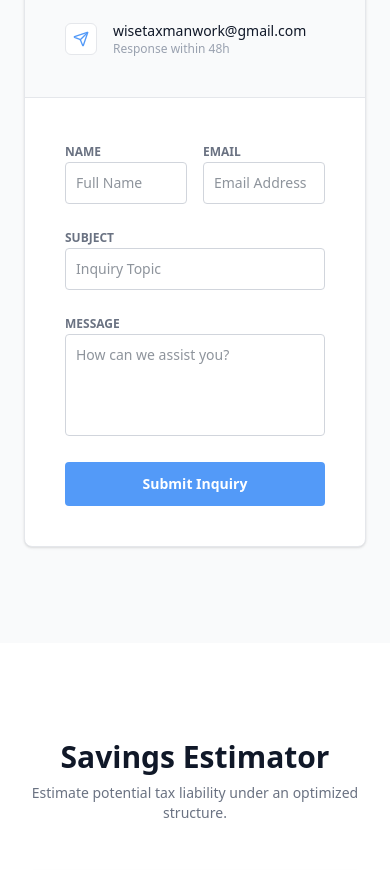
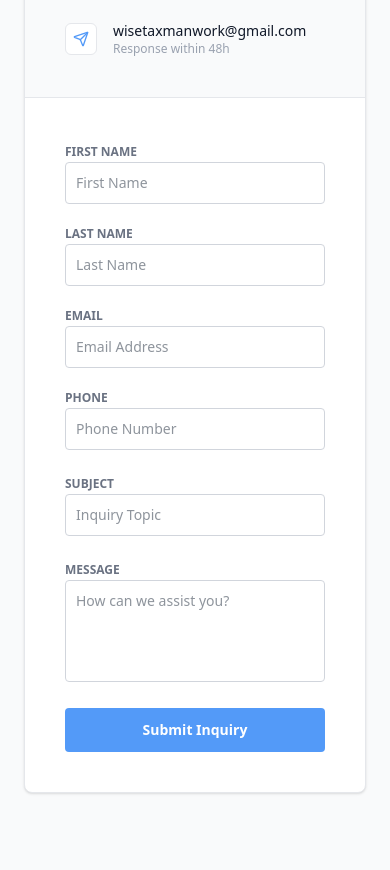
Before and after one commit to mangosain/tax-website, a Next.js app: page / in a window 390 px wide. Shown: the part 4000-4870 px from the top of the page. Built offline with nearby package versions, Linux system fonts and the light colour scheme; no server answers.

Commit message:
added phone number field and functionality

```diff
--- a/app/page.jsx
+++ b/app/page.jsx
@@ -79,7 +79,6 @@ const App = () => {
   const [user, setUser] = useState(null);
   const [scrolled, setScrolled] = useState(false);
 
-  // --- AUTH SETUP ---
   useEffect(() => {
     const initAuth = async () => {
       try {
@@ -196,19 +195,28 @@ const App = () => {
 
 
 const ContactSection = ({ user }) => {
-  const [form, setForm] = useState({ name: '', email: '', subject: '', query: '' });
+  const [form, setForm] = useState({
+    firstname: '',
+    lastname: '',
+    email: '',
+    phone: '',
+    subject: '',
+    query: ''
+  });
   const [status, setStatus] = useState('idle');
 
-  // Load EmailJS SDK
   useEffect(() => {
     const script = document.createElement('script');
     script.src = "https://cdn.jsdelivr.net/npm/@emailjs/browser@3/dist/email.min.js";
     script.async = true;
     document.body.appendChild(script);
-    return () => { if (document.body.contains(script)) document.body.removeChild(script); };
+    return () => {
+      if (document.body.contains(script)) document.body.removeChild(script);
+    };
   }, []);
 
-  const handleChange = (e) => setForm({ ...form, [e.target.name]: e.target.value });
+  const handleChange = (e) =>
+    setForm({ ...form, [e.target.name]: e.target.value });
 
   const sendEmail = async (e) => {
     e.preventDefault();
@@ -219,33 +227,79 @@ const ContactSection = ({ user }) => {
       try {
         const result = await signInAnonymously(auth);
         currentUser = result.user;
-        } catch (err) { console.error("JIT Auth failed:", err); }
+      } catch (err) {
+        console.error("JIT Auth failed:", err);
+      }
     }
 
     if (currentUser) {
       try {
         const now = new Date();
         const ticketNumber = now.getTime();
-            await addDoc(collection(db, 'artifacts', appId, 'public', 'data', 'inquiries'), {
-                name: form.name, email: form.email, subject: form.subject, query: form.query,
-                ticketNumber: ticketNumber, readableDate: now.toLocaleDateString(), readableTime: now.toLocaleTimeString(),
-                createdAt: serverTimestamp(), userId: currentUser.uid
-            });
-        } catch (error) { console.error("DB Error: ", error); }
+        await addDoc(
+          collection(db, 'artifacts', appId, 'public', 'data', 'inquiries'),
+          {
+            firstname: form.firstname,
+            lastname: form.lastname,
+            email: form.email,
+            phone: form.phone, // ✅ Added phone
+            subject: form.subject,
+            query: form.query,
+            ticketNumber: ticketNumber,
+            readableDate: now.toLocaleDateString(),
+            readableTime: now.toLocaleTimeString(),
+            createdAt: serverTimestamp(),
+            userId: currentUser.uid
+          }
+        );
+      } catch (error) {
+        console.error("DB Error: ", error);
+      }
     }
 
     const SERVICE_ID = process.env.NEXT_PUBLIC_EMAILJS_SERVICE_ID;
     const TEMPLATE_ID = process.env.NEXT_PUBLIC_EMAILJS_TEMPLATE_ID;
     const PUBLIC_KEY = process.env.NEXT_PUBLIC_EMAILJS_PUBLIC_KEY;
 
-    const templateParams = { email: form.email, name: form.name, title: form.subject, message: form.query, reply_to: form.email };
+    const templateParams = {
+      email: form.email,
+      firstname: form.firstname,
+      lastname: form.lastname,
+      phone: form.phone,
+      title: form.subject,
+      message: form.query,
+      reply_to: form.email
+    };
 
     if (window.emailjs) {
       window.emailjs.send(SERVICE_ID, TEMPLATE_ID, templateParams, PUBLIC_KEY)
-        .then(() => { setStatus('success'); setForm({ name: '', email: '', subject: '', query: '' }); })
-        .catch((err) => { alert(`Failed to send email. Error: ${err.text}`); setStatus('idle'); });
+        .then(() => {
+          setStatus('success');
+          setForm({
+            firstname: '',
+            lastname: '',
+            email: '',
+            phone: '',
+            subject: '',
+            query: ''
+          });
+        })
+        .catch((err) => {
+          alert(`Failed to send email. Error: ${err.text}`);
+          setStatus('idle');
+        });
     } else {
-        setTimeout(() => { setStatus('success'); setForm({ name: '', email: '', subject: '', query: '' }); }, 2000);
+      setTimeout(() => {
+        setStatus('success');
+        setForm({
+          firstname: '',
+          lastname: '',
+          email: '',
+          phone: '',
+          subject: '',
+          query: ''
+        });
+      }, 2000);
     }
   };
 
@@ -254,71 +308,122 @@ const ContactSection = ({ user }) => {
       <div className="max-w-6xl mx-auto px-6">
         <div className="bg-white rounded-lg shadow-sm border border-gray-200 overflow-hidden grid lg:grid-cols-2">
 
-            <div className="p-10 lg:p-12 bg-gray-50 border-b lg:border-b-0 lg:border-r border-gray-200">
-                <h2 className="text-2xl font-bold text-gray-900 mb-4">Contact Information</h2>
-                <p className="text-gray-500 text-sm mb-10 leading-relaxed">
-                    Ready to optimize your finances? Fill out the form or reach out directly via the details below.
-                </p>
-
-                <div className="space-y-6 text-sm">
-                    <div className="flex items-center gap-4">
-                        <div className="w-8 h-8 rounded-md bg-white border border-gray-200 flex items-center justify-center text-[rgb(83,154,248)]">
-                            <Phone size={16} />
-                        </div>
-                        <div>
-                            <div className="text-gray-900 font-medium">+91 79825 89704</div>
-                            <div className="text-xs text-gray-400">Mon-Fri, 10am - 6pm</div>
-                        </div>
-                    </div>
-                    <div className="flex items-center gap-4">
-                        <div className="w-8 h-8 rounded-md bg-white border border-gray-200 flex items-center justify-center text-[rgb(83,154,248)]">
-                            <Send size={16} />
-                        </div>
-                        <div>
-                            <div className="text-gray-900 font-medium">wisetaxmanwork@gmail.com</div>
-                            <div className="text-xs text-gray-400">Response within 48h</div>
-                        </div>
-                    </div>
-                </div>
-            </div>
+          <div className="p-10 lg:p-12 bg-gray-50 border-b lg:border-b-0 lg:border-r border-gray-200"> <h2 className="text-2xl font-bold text-gray-900 mb-4">Contact Information</h2> <p className="text-gray-500 text-sm mb-10 leading-relaxed"> Ready to optimize your finances? Fill out the form or reach out directly via the details below. </p> <div className="space-y-6 text-sm"> <div className="flex items-center gap-4"> <div className="w-8 h-8 rounded-md bg-white border border-gray-200 flex items-center justify-center text-[rgb(83,154,248)]"> <Phone size={16} /> </div> <div> <div className="text-gray-900 font-medium">+91 79825 89704</div> <div className="text-xs text-gray-400">Mon-Fri, 10am - 6pm</div> </div> </div> <div className="flex items-center gap-4"> <div className="w-8 h-8 rounded-md bg-white border border-gray-200 flex items-center justify-center text-[rgb(83,154,248)]"> <Send size={16} /> </div> <div> <div className="text-gray-900 font-medium">wisetaxmanwork@gmail.com</div> <div className="text-xs text-gray-400">Response within 48h</div> </div> </div> </div> </div>
 
           <div className="p-10 lg:p-12">
             {status === 'success' ? (
-                    <div className="h-full flex flex-col items-center justify-center text-center">
-                        <div className="w-12 h-12 bg-green-50 text-green-600 rounded-full flex items-center justify-center mb-4">
-                            <CheckCircle size={24} />
-                        </div>
-                        <h3 className="text-lg font-bold text-gray-900 mb-2">Inquiry Received</h3>
-                        <p className="text-gray-500 mb-6 text-sm">We will review your details shortly.</p>
-                        <button onClick={() => setStatus('idle')} className="text-[rgb(83,154,248)] font-medium hover:underline text-sm">Send New Message</button>
-                    </div>
+              <div className="h-full flex flex-col items-center justify-center text-center"> <div className="w-12 h-12 bg-green-50 text-green-600 rounded-full flex items-center justify-center mb-4"> <CheckCircle size={24} /> </div> <h3 className="text-lg font-bold text-gray-900 mb-2">Inquiry Received</h3> <p className="text-gray-500 mb-6 text-sm">We will review your details shortly.</p> <button onClick={() => setStatus('idle')} className="text-[rgb(83,154,248)] font-medium hover:underline text-sm">Send New Message</button> </div>
             ) : (
               <form onSubmit={sendEmail} className="space-y-5">
-                        <div className="grid grid-cols-2 gap-4">
+
+                {/* Name, Email, Phone */}
+                <div className="grid md:grid-cols-2 grid-cols-1 gap-4">
+
                   <div className="space-y-1">
-                                <label className="text-xs font-bold text-gray-500 uppercase">Name</label>
-                                <input required name="name" value={form.name} onChange={handleChange} type="text" className="w-full p-2.5 bg-white rounded border border-gray-300 focus:border-[rgb(83,154,248)] focus:ring-1 focus:ring-[rgb(83,154,248)] outline-none transition-all text-sm" placeholder="Full Name" />
+                    <label className="text-xs font-bold text-gray-500 uppercase">
+                      First Name
+                    </label>
+                    <input
+                      required
+                      name="firstname"
+                      value={form.firstname}
+                      onChange={handleChange}
+                      type="text"
+                      className="w-full p-2.5 bg-white rounded border border-gray-300 focus:border-[rgb(83,154,248)] focus:ring-1 focus:ring-[rgb(83,154,248)] outline-none transition-all text-sm"
+                      placeholder="First Name"
+                    />
                   </div>
+
                   <div className="space-y-1">
-                                <label className="text-xs font-bold text-gray-500 uppercase">Email</label>
-                                <input required name="email" value={form.email} onChange={handleChange} type="email" className="w-full p-2.5 bg-white rounded border border-gray-300 focus:border-[rgb(83,154,248)] focus:ring-1 focus:ring-[rgb(83,154,248)] outline-none transition-all text-sm" placeholder="Email Address" />
+                    <label className="text-xs font-bold text-gray-500 uppercase">
+                      Last Name
+                    </label>
+                    <input
+                      required
+                      name="lastname"
+                      value={form.lastname}
+                      onChange={handleChange}
+                      type="text"
+                      className="w-full p-2.5 bg-white rounded border border-gray-300 focus:border-[rgb(83,154,248)] focus:ring-1 focus:ring-[rgb(83,154,248)] outline-none transition-all text-sm"
+                      placeholder="Last Name"
+                    />
                   </div>
+
+                  <div className="space-y-1">
+                    <label className="text-xs font-bold text-gray-500 uppercase">
+                      Email
+                    </label>
+                    <input
+                      required
+                      name="email"
+                      value={form.email}
+                      onChange={handleChange}
+                      type="email"
+                      className="w-full p-2.5 bg-white rounded border border-gray-300 focus:border-[rgb(83,154,248)] focus:ring-1 focus:ring-[rgb(83,154,248)] outline-none transition-all text-sm"
+                      placeholder="Email Address"
+                    />
                   </div>
+
                   <div className="space-y-1">
-                            <label className="text-xs font-bold text-gray-500 uppercase">Subject</label>
-                            <input required name="subject" value={form.subject} onChange={handleChange} type="text" className="w-full p-2.5 bg-white rounded border border-gray-300 focus:border-[rgb(83,154,248)] focus:ring-1 focus:ring-[rgb(83,154,248)] outline-none transition-all text-sm" placeholder="Inquiry Topic" />
+                    <label className="text-xs font-bold text-gray-500 uppercase">
+                      Phone
+                    </label>
+                    <input
+                      required
+                      name="phone"
+                      value={form.phone}
+                      onChange={handleChange}
+                      type="tel"
+                      className="w-full p-2.5 bg-white rounded border border-gray-300 focus:border-[rgb(83,154,248)] focus:ring-1 focus:ring-[rgb(83,154,248)] outline-none transition-all text-sm"
+                      placeholder="Phone Number"
+                    />
                   </div>
+
+                </div>
+
+                {/* Subject */}
                 <div className="space-y-1">
-                            <label className="text-xs font-bold text-gray-500 uppercase">Message</label>
-                            <textarea required name="query" value={form.query} onChange={handleChange} rows="4" className="w-full p-2.5 bg-white rounded border border-gray-300 focus:border-[rgb(83,154,248)] focus:ring-1 focus:ring-[rgb(83,154,248)] outline-none transition-all resize-none text-sm" placeholder="How can we assist you?"></textarea>
+                  <label className="text-xs font-bold text-gray-500 uppercase">
+                    Subject
+                  </label>
+                  <input
+                    required
+                    name="subject"
+                    value={form.subject}
+                    onChange={handleChange}
+                    type="text"
+                    className="w-full p-2.5 bg-white rounded border border-gray-300 focus:border-[rgb(83,154,248)] focus:ring-1 focus:ring-[rgb(83,154,248)] outline-none transition-all text-sm"
+                    placeholder="Inquiry Topic"
+                  />
                 </div>
-                        <button disabled={status === 'sending'} type="submit" className="w-full py-3 bg-[rgb(83,154,248)] text-white font-bold rounded hover:bg-blue-600 transition-colors text-sm">
+
+                {/* Message */}
+                <div className="space-y-1">
+                  <label className="text-xs font-bold text-gray-500 uppercase">
+                    Message
+                  </label>
+                  <textarea
+                    required
+                    name="query"
+                    value={form.query}
+                    onChange={handleChange}
+                    rows="4"
+                    className="w-full p-2.5 bg-white rounded border border-gray-300 focus:border-[rgb(83,154,248)] focus:ring-1 focus:ring-[rgb(83,154,248)] outline-none transition-all resize-none text-sm"
+                    placeholder="How can we assist you?"
+                  ></textarea>
+                </div>
+
+                <button
+                  disabled={status === 'sending'}
+                  type="submit"
+                  className="w-full py-3 bg-[rgb(83,154,248)] text-white font-bold rounded hover:bg-blue-600 transition-colors text-sm"
+                >
                   {status === 'sending' ? 'Sending...' : 'Submit Inquiry'}
                 </button>
+
               </form>
             )}
           </div>
-
         </div>
       </div>
     </section>
@@ -327,4 +432,5 @@ const ContactSection = ({ user }) => {
 
 
 
+
 export default App;
```
Lines whose indentation alone changed are shown as unchanged.
